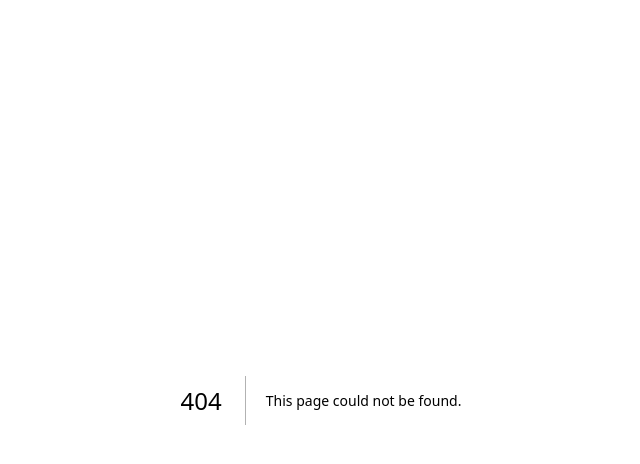
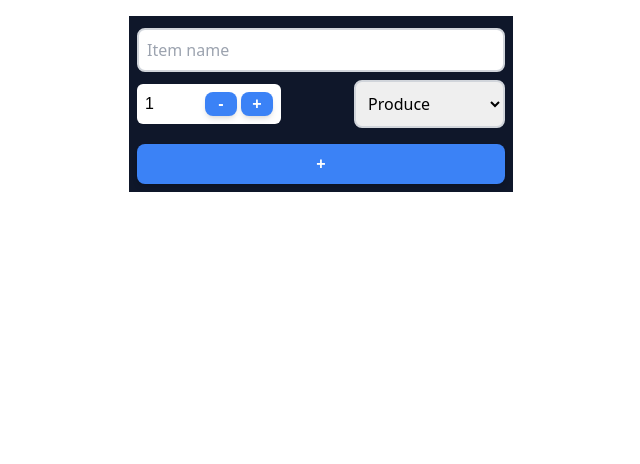
Before and after one commit to Rodrigo1Rangel/cprg306-assignments, a Next.js app: page /week-5 in a window 1280 px wide. Before the commit this address had no page. Shown: the top 464 px of the page, without its empty margins (319-959 px from the left). Built offline with nearby package versions, Linux system fonts and the light colour scheme.

Commit message:
Complete Week 5 Assignment

```diff
--- /dev/null
+++ b/app/week-5/new-item.js
@@ -0,0 +1,101 @@
+"use client";
+import { useState } from "react";
+
+export default function NewItem(){
+    const [quantity, setCartQuantity] = useState(1);
+
+    const addItem = () => setCartQuantity(quantity + 1)
+    const removeItem = () => setCartQuantity(quantity - 1)
+
+    const [name, setName] = useState("");
+    const [category, setCategory] = useState("produce");
+
+    const handleAddToCart = (event) => {
+        let item = { name, quantity, category };
+        console.log(item);
+        alertUpdateCart(item);
+
+        setCartQuantity(1);
+        setName("");
+        setCategory("produce");
+    }
+
+    const alertUpdateCart = (event) => {
+        alert(`Added item: ${event.name}, quantity: ${event.quantity}, category: ${event.category}`)
+    }
+
+    return(
+        <main className="flex justify-center w-full">
+        <form className="p-2 m-4 bg-slate-900 text-black max-w-sm w-full">
+
+        {/*ITEM NAME*/}
+        <div className="mb-2">
+            <input
+            type="text"
+            value={name}
+            placeholder="Item name"
+            onChange={(event) => setName(event.target.value)}
+            className="w-full mt-1 border-2 border-gray-300 p-2 rounded-lg font-sans">
+            </input>
+        </div>
+
+
+    <div className="flex justify-between">
+        {/*CART BUTTONS*/}
+        <div className="p-2 mt-1 mb-1 rounded-md  bg-white text-white w-36">
+            <div className="flex justify-between">
+                <span className="text-black">{quantity}</span>
+                <div className="flex">
+                    <button
+                    type="button"
+                    onClick={removeItem}
+                    className={`w-8 bg-blue-500 text-white font-semibold rounded-lg shadow-md hover:bg-blue-700 focus:outline-none focus:ring-2 disabled:bg-gray-400 focus:ring-blue-400 focus:ring-opacity-75`}
+                    disabled={(quantity===0)}>
+                    -
+                    </button>
+
+                    <button
+                    type="button"
+                    onClick={addItem}
+                    className={`w-8 bg-blue-500 text-white font-semibold rounded-lg shadow-md hover:bg-blue-700 focus:outline-none focus:ring-2 focus:ring-blue-400  disabled:bg-gray-400 focus:ring-opacity-75 ml-1`}
+                    disabled={(quantity===20)}>
+                    +
+                    </button>
+                </div>
+            </div>
+        </div>
+        {/*CATEGORY DROPDOWN LIST*/}
+        <select
+        className="inline-block ml-1 border-2 border-gray-300 p-2 rounded-lg font-sans"
+        onChange={(event) => setCategory(event.target.value)}
+        value={category}
+        >
+            <option value disabled>Category</option>
+            <option value="produce">Produce</option>
+            <option value="dairy">Dairy</option>
+            <option value="bakery">Bakery</option>
+            <option value="meat">Meat</option>
+            <option value="frozen foods">Frozen Foods</option>
+            <option value="canned goods">Canned Goods</option>
+            <option value="dry goods">Dry Goods</option>
+            <option value="beverages">Beverages</option>
+            <option value="snacks">Snacks</option>
+            <option value="households">Household</option>
+            <option value="others">Other</option>
+        </select>
+
+        </div>
+
+
+        {/*ADD TO CART BUTTON*/}
+        <button
+        className="w-full mt-4 py-2 px-4 bg-blue-500 text-white font-semibold rounded-lg shadow-md hover:bg-blue-700 focus:outline-none focus:ring-2 focus:ring-blue-400 focus:ring-opacity-75"
+        onClick = {(event) => handleAddToCart(event)}>
+        +
+        </button>
+
+        {/*<button className="w-40 h-10 bg-grey border-solid border-1 border-white rounded-2" type="submit">Submit</button>*/}
+        </form>
+        </main>
+    )
+}
--- /dev/null
+++ b/app/week-5/page.js
@@ -0,0 +1,9 @@
+import NewItem from "./new-item";
+
+export default function Page(){
+    return(
+        <main>
+            <NewItem/>
+        </main>
+    )
+}
```
